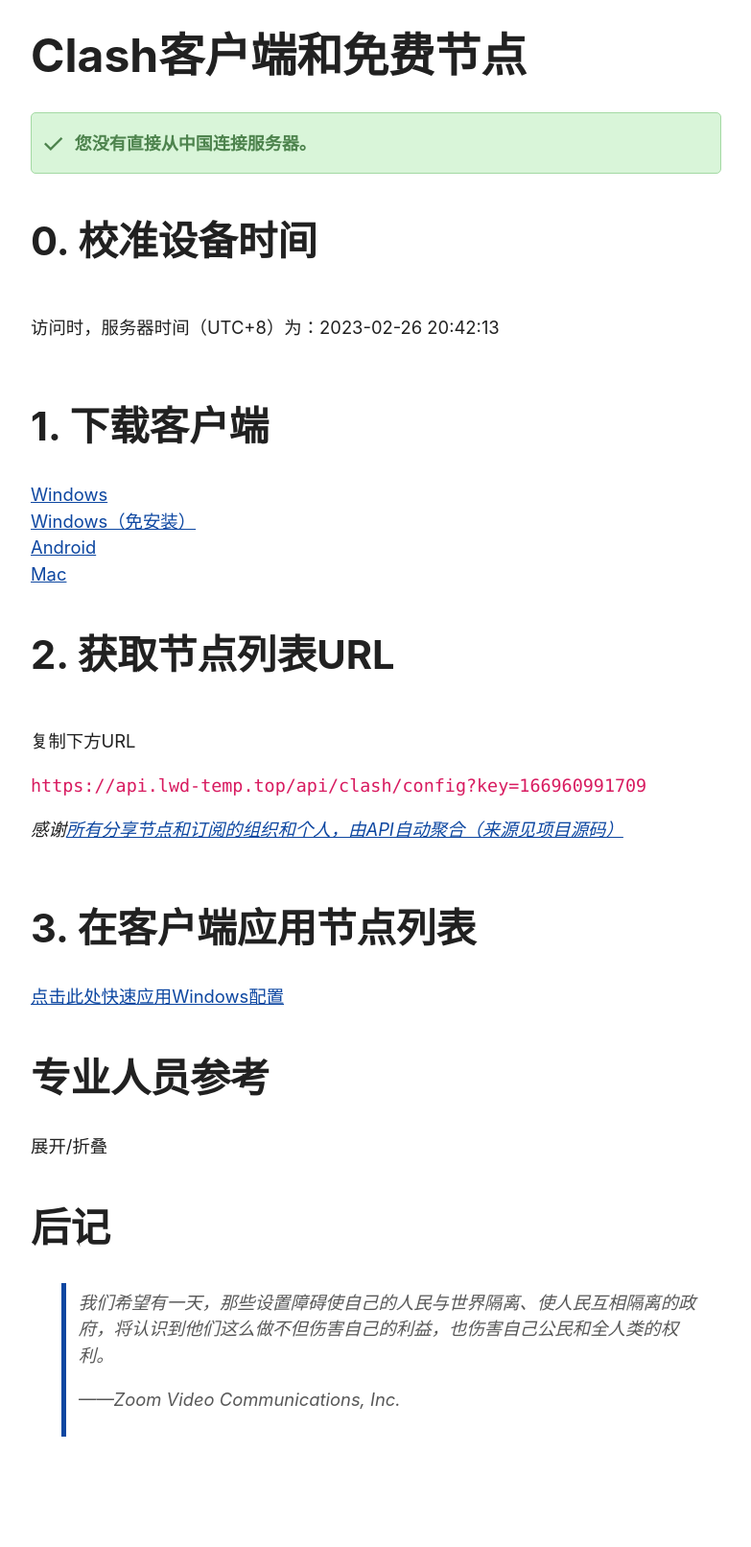
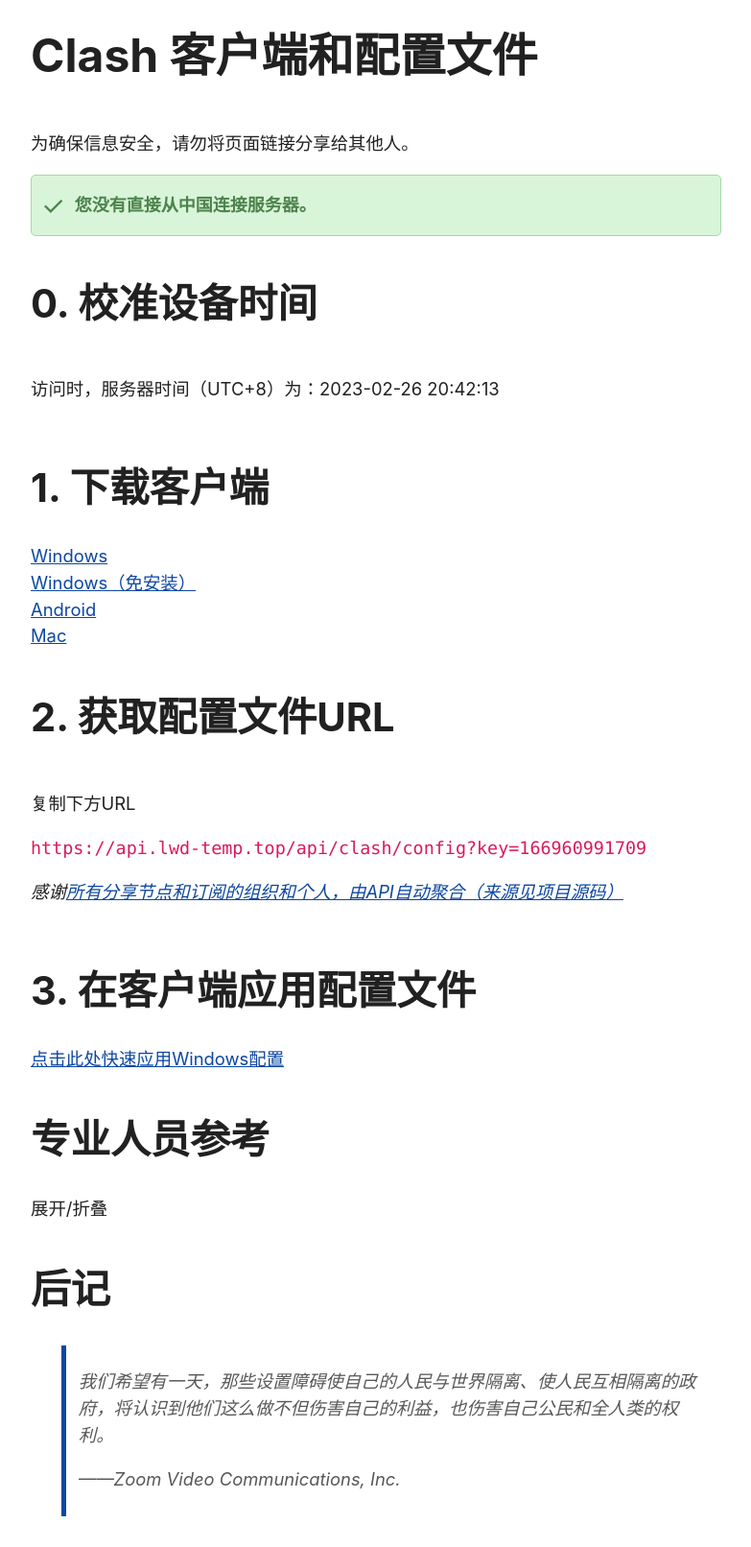
Before and after one commit to SunsetMkt/site-api, a Flask app: page /api/clash in a window 1280 px wide. Shown: the whole page at 96% size, without its empty margins (248-1031 px from the left). Before the commit the page ends 1497 px from the top, so only its background shows below. Run offline with Flask 2, Linux system fonts and the light colour scheme; data that the repository does not hold is empty.

Commit message:
修改文案

```diff
--- a/templates/clash.html
+++ b/templates/clash.html
@@ -54,7 +54,8 @@
 </head>
 
 <body>
-    <h1>Clash客户端和免费节点</h1>
+    <h1>Clash 客户端和配置文件</h1>
+    <p>为确保信息安全，请勿将页面链接分享给其他人。</p>
     <div class="{{china}}">
         <div class="success">
             <span class="icon">&#10003;</span>
@@ -68,11 +69,11 @@
     <a href="{{cfw_portable}}">Windows（免安装）</a>
     <a href="{{cfa}}">Android</a>
     <a href="{{mac}}">Mac</a>
-    <h2>2. 获取节点列表URL</h2>
+    <h2>2. 获取配置文件URL</h2>
     <p>复制下方URL</p>
     <code>{{subscribe_url}}</code>
     <p><em>感谢<a href="{{subscribe_source_url}}">{{subscribe_source_name}}</a></em></p>
-    <h2>3. 在客户端应用节点列表</h2>
+    <h2>3. 在客户端应用配置文件</h2>
     <a href="clash://install-config?url={{subscribe_encoded_url}}">点击此处快速应用Windows配置</a>
     <h2>专业人员参考</h2>
     <div class="collapse">
@@ -99,8 +100,7 @@
     <div class="{{china}}">
         <h2>后记</h2>
         <blockquote>
-            我们希望有一天，那些设置障碍使自己的人民与世界隔离、使人民互相隔离的政府，将认识到他们这么做不但伤害自己的利益，也伤害自己公民和全人类的权利。
-            <br>
+            <p>我们希望有一天，那些设置障碍使自己的人民与世界隔离、使人民互相隔离的政府，将认识到他们这么做不但伤害自己的利益，也伤害自己公民和全人类的权利。</p>
             <p alt="https://blog.zoom.us/zh/improving-our-policies-as-we-continue-to-enable-global-collaboration/">
                 ——Zoom Video Communications, Inc.</p>
         </blockquote>
```
